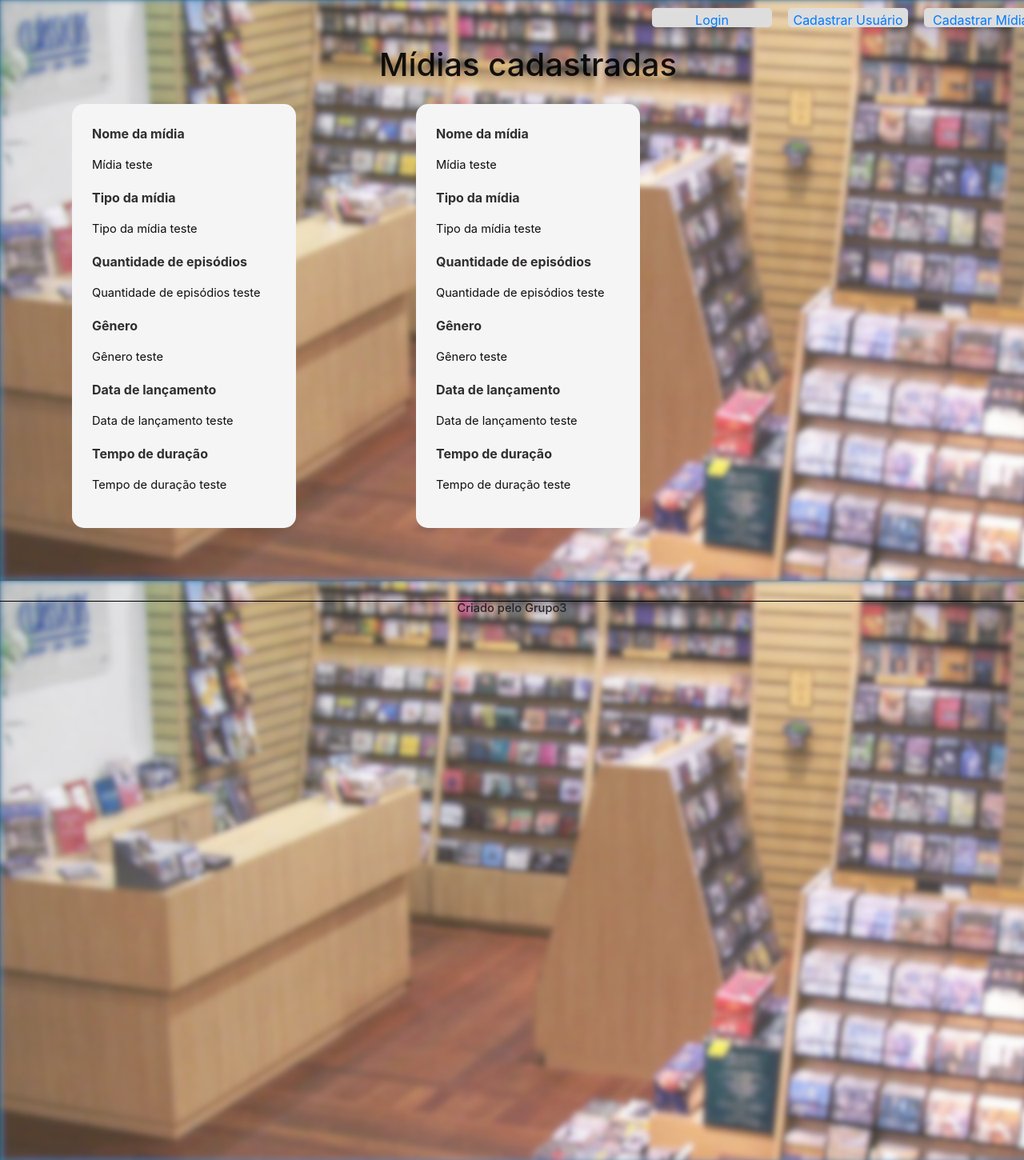
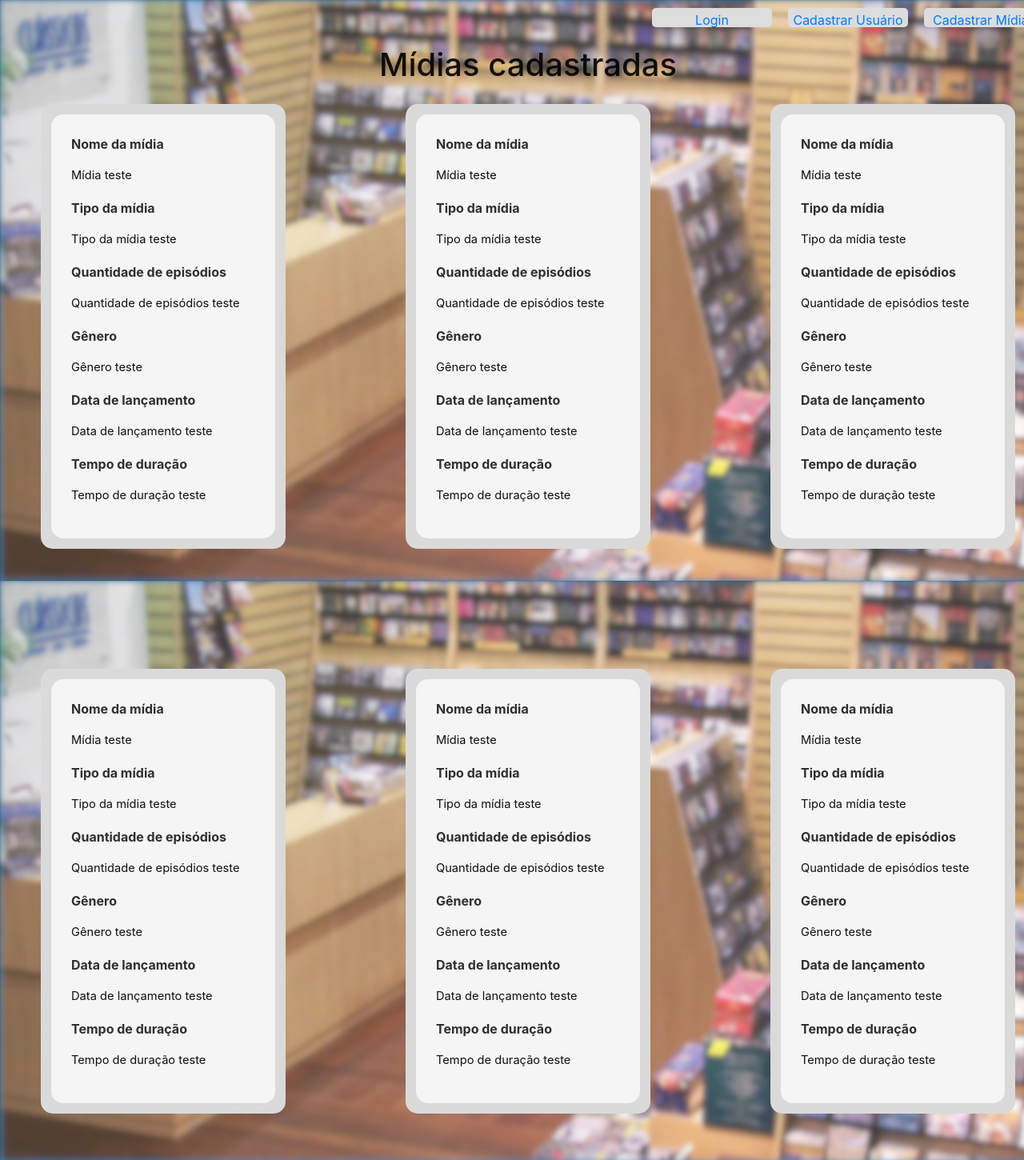
Before and after one commit to vitorHoller/projeto-trainee3, a React (Create React App) app in the folder Projeto/grupo3/: page /midias in a window 1280 px wide. Shown: the top 1450 px of the page at 80% size. Built offline with nearby package versions, Linux system fonts and the light colour scheme.

Commit message:
alterando layout da pagina de listar midias

```diff
--- a/Projeto/grupo3/src/Pages/ListarMidias/listarMidias.js
+++ b/Projeto/grupo3/src/Pages/ListarMidias/listarMidias.js
@@ -14,6 +14,7 @@ export default function ListarMidias() {
             <div className='body'>
                 <h1>Mídias cadastradas</h1>
                 <ul>
+                    <div className='bordaporfora'>
                         {/*numeros de 'bloquinhos' que vai ser mostrado na pagina
                     depende da quantidade de midias inseridas que o backend passar.*/}
                         <li>
@@ -35,6 +36,8 @@ export default function ListarMidias() {
                             <strong>Tempo de duração</strong>
                             <p>Tempo de duração teste</p>
                         </li>
+                    </div>
+                    <div className='bordaporfora'>
                         <li>
                             <strong>Nome da mídia</strong>
                             <p>Mídia teste</p>
@@ -54,10 +57,95 @@ export default function ListarMidias() {
                             <strong>Tempo de duração</strong>
                             <p>Tempo de duração teste</p>
                         </li>
+                    </div>
+                    <div className='bordaporfora'>
+                        <li>
+                            <strong>Nome da mídia</strong>
+                            <p>Mídia teste</p>
+
+                            <strong>Tipo da mídia</strong>
+                            <p>Tipo da mídia teste</p>
+
+                            <strong>Quantidade de episódios</strong>
+                            <p>Quantidade de episódios teste</p>
+
+                            <strong>Gênero</strong>
+                            <p>Gênero teste</p>
+
+                            <strong>Data de lançamento</strong>
+                            <p>Data de lançamento teste</p>
+
+                            <strong>Tempo de duração</strong>
+                            <p>Tempo de duração teste</p>
+                        </li>
+                    </div>
+                    <div className='bordaporfora'>
+                        <li>
+                            <strong>Nome da mídia</strong>
+                            <p>Mídia teste</p>
+
+                            <strong>Tipo da mídia</strong>
+                            <p>Tipo da mídia teste</p>
+
+                            <strong>Quantidade de episódios</strong>
+                            <p>Quantidade de episódios teste</p>
+
+                            <strong>Gênero</strong>
+                            <p>Gênero teste</p>
+
+                            <strong>Data de lançamento</strong>
+                            <p>Data de lançamento teste</p>
+
+                            <strong>Tempo de duração</strong>
+                            <p>Tempo de duração teste</p>
+                        </li>
+                    </div>
+                    <div className='bordaporfora'>
+                        <li>
+                            <strong>Nome da mídia</strong>
+                            <p>Mídia teste</p>
+
+                            <strong>Tipo da mídia</strong>
+                            <p>Tipo da mídia teste</p>
+
+                            <strong>Quantidade de episódios</strong>
+                            <p>Quantidade de episódios teste</p>
+
+                            <strong>Gênero</strong>
+                            <p>Gênero teste</p>
+
+                            <strong>Data de lançamento</strong>
+                            <p>Data de lançamento teste</p>
+
+                            <strong>Tempo de duração</strong>
+                            <p>Tempo de duração teste</p>
+                        </li>
+                    </div>
+                    <div className='bordaporfora'>
+                        <li>
+                            <strong>Nome da mídia</strong>
+                            <p>Mídia teste</p>
+
+                            <strong>Tipo da mídia</strong>
+                            <p>Tipo da mídia teste</p>
+
+                            <strong>Quantidade de episódios</strong>
+                            <p>Quantidade de episódios teste</p>
+
+                            <strong>Gênero</strong>
+                            <p>Gênero teste</p>
+
+                            <strong>Data de lançamento</strong>
+                            <p>Data de lançamento teste</p>
+
+                            <strong>Tempo de duração</strong>
+                            <p>Tempo de duração teste</p>
+                        </li>
+                    </div>
                 </ul>
             </div>
             <footer>
-                <h3>Criado pelo Grupo3</h3>
+                <h3>Desenvolvido pelo Grupo3</h3>
             </footer>
         </div >
     )
```
Lines whose indentation alone changed are shown as unchanged.
